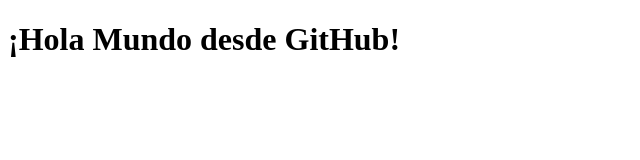
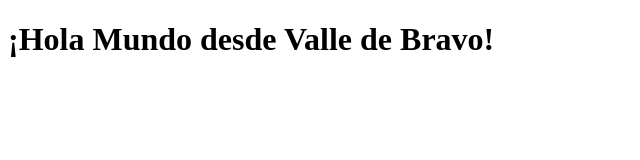
Before and after one commit to OtonielAvila/mi-primer-repositorio, a plain HTML site: page index.html in a window 1280 px wide. Shown: the whole page, without its empty margins (0-640 px from the left). Drawn offline with Linux system fonts and the light colour scheme.

Commit message:
agregué mi plantel Valle de Bravo

```diff
--- a/index.html
+++ b/index.html
@@ -1,9 +1,9 @@
 <!DOCTYPE html>
 <html>
 <head>
-    <title>Mi Primer Proyecto</title>
+    <title>Mi Primer Proyecto OAS</title>
 </head>
 <body>
-    <h1>¡Hola Mundo desde GitHub!</h1>
+    <h1>¡Hola Mundo desde Valle de Bravo!</h1>
 </body>
 </html>
```
